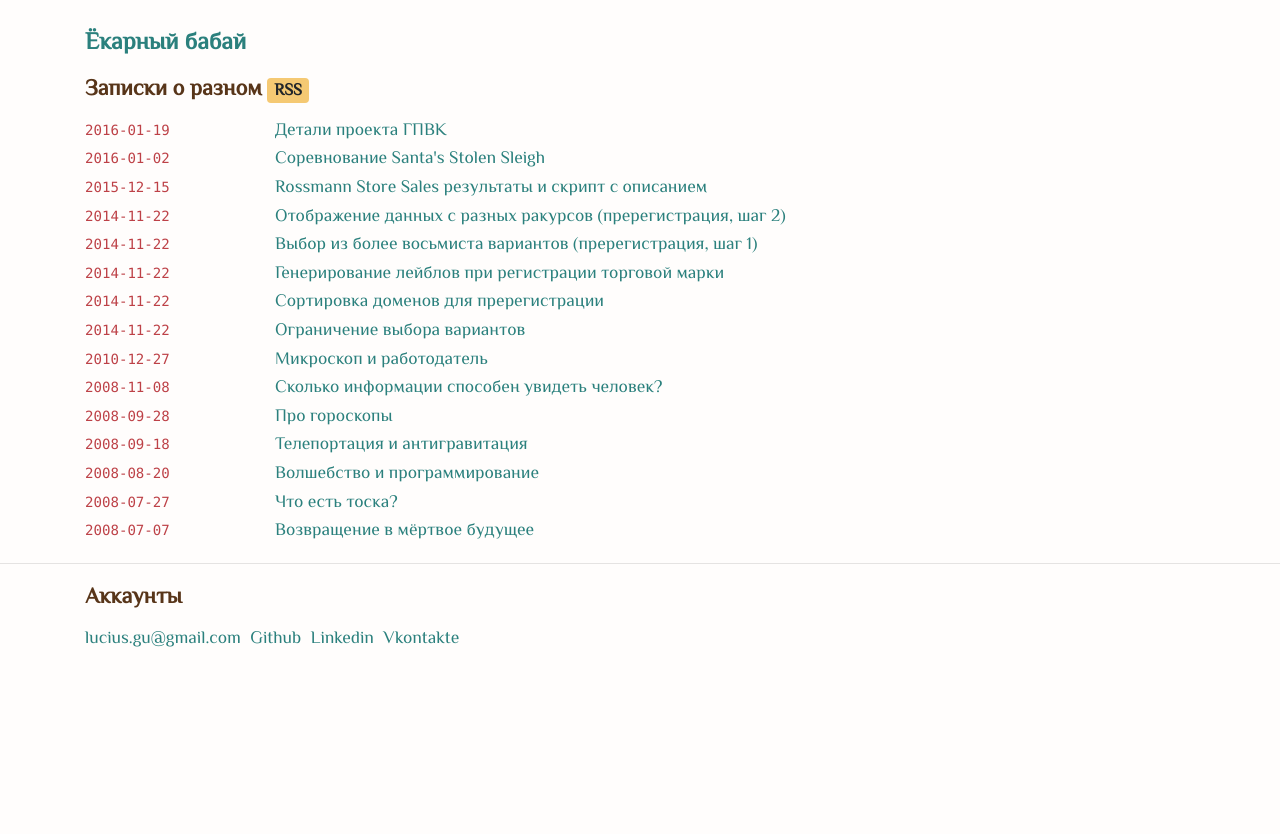
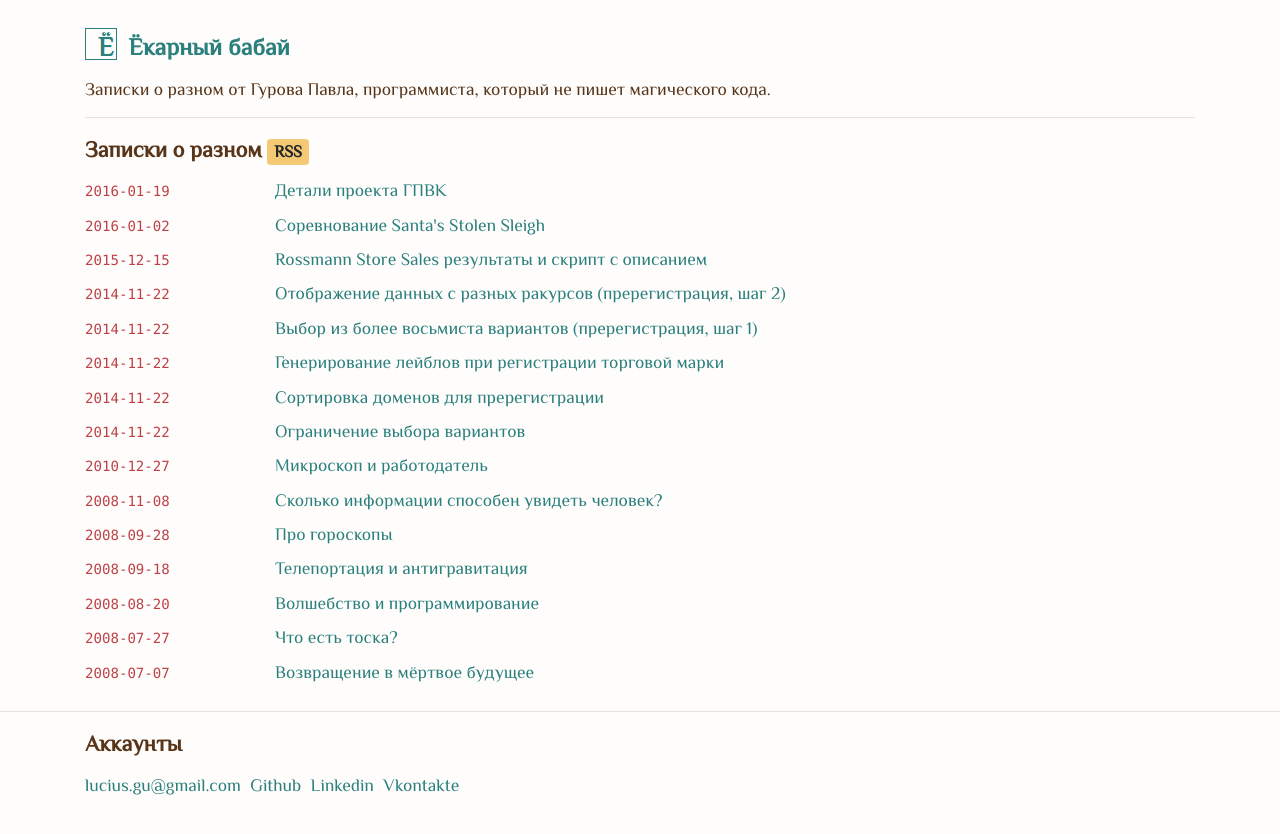
Before and after one commit to gurov/gurov.github.io, a Jekyll site: the page built from index.html, in a window 1280 px wide. Shown: the top 834 px of the page. Built offline with Jekyll 4.4.1, drawn with Linux system fonts in a browser that asks for light colours.

Commit message:
changed styles

```diff
--- a/_includes/head.html
+++ b/_includes/head.html
@@ -6,7 +6,7 @@
   <title>{% if page.title %}{{ page.title | escape }}{% else %}{{ site.title | escape }}{% endif %}</title>
   <meta name="description" content="{% if page.excerpt %}{{ page.excerpt | strip_html | strip_newlines | truncate: 160 }}{% else %}{{ site.description }}{% endif %}">
 
-
+  <link rel="icon" type="image/png" href="/favicon.png"/>
   <link href="https://fonts.googleapis.com/css?family=Philosopher" rel="stylesheet">
 
   <link rel="stylesheet" href="{{ "/css/main.css" | prepend: site.baseurl }}">
--- a/_includes/header.html
+++ b/_includes/header.html
@@ -1,10 +1,12 @@
 <header class="site-header">
 
   <div class="container">
-    <h1>
-      <a class="site-title" href="{{ site.baseurl }}/">{{ site.title }}</a>
+    <h1 class="d-flex align-items-center">
+        <img src="/favicon.png" class="img-fluid" alt="Ёкарный бабай - логотип">
+        <a class="site-title mt-2 ml-3" href="{{ site.baseurl }}/">{{ site.title }}</a>
     </h1>
-
+    <div>Записки о разном от Гурова Павла, программиста, который не пишет магического кода.</div>
+    <hr>
     <ul class="navbar-list" style="display: none">
       <li class="navbar-item">
         {% for my_page in site.pages %}
--- a/index.html
+++ b/index.html
@@ -5,16 +5,17 @@ layout: default
 <div class="container">
 
   <h2 class="page-heading">
+
     Записки о разном
     <a class="badge badge-warning" href="{{ "/feed.xml" | prepend: site.baseurl }}">RSS</a>
   </h2>
 
   <dl class="row mb-2">
       {% for post in site.posts %}
-      <dt class="col-md-2 mb-2">
+      <dt class="col-md-2">
         <code class="small">{{ post.date | date: "%Y-%m-%d" }}</code>
       </dt>
-     <dd class="col-md-10 mb-2">
+     <dd class="col-md-10 mb-3">
         <a class="post-link" href="{{ post.url | prepend: site.baseurl }}">{{ post.title }}</a>
      </dd>
      {% endfor %}
```
Also changed, not shown: favicon.png (added).
